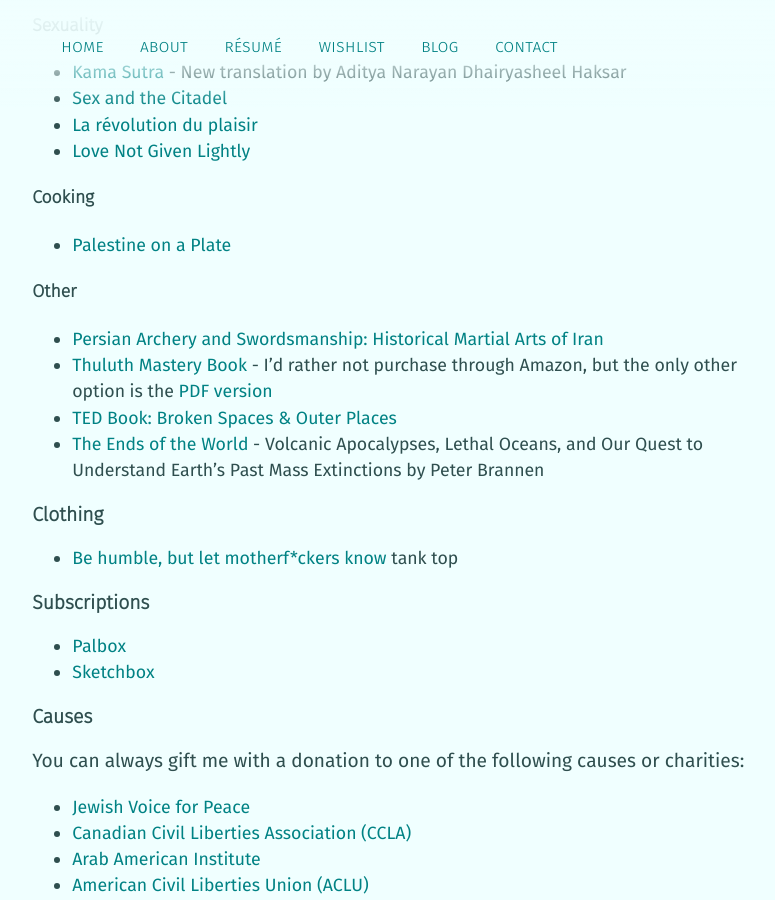
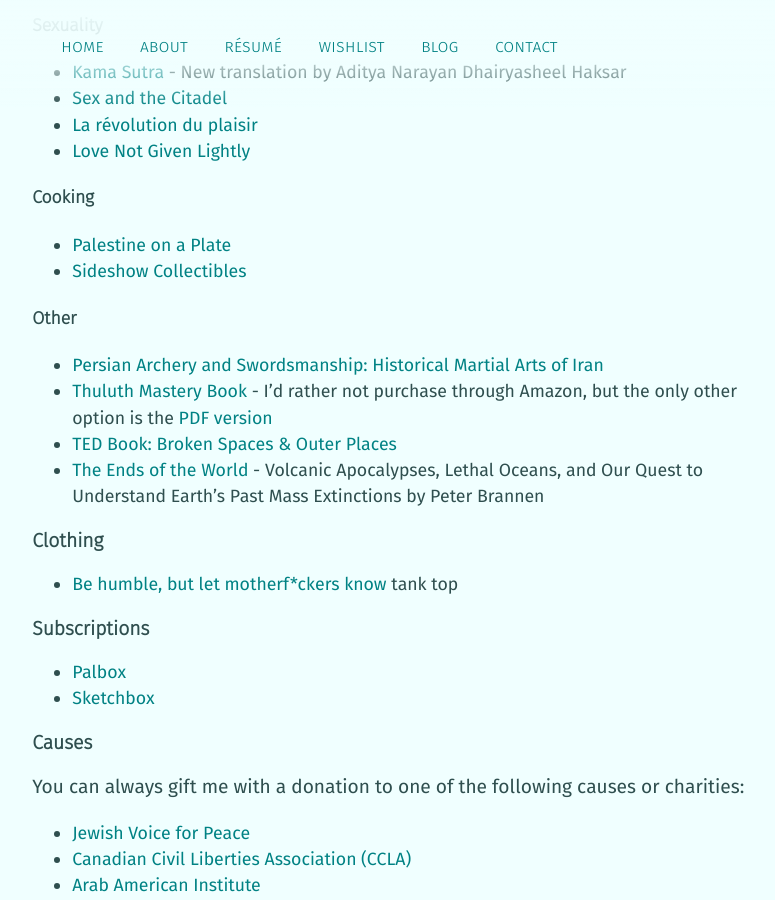
Before and after one commit to mstfacmly/mstfacmly.github.io, a Jekyll site: the page built from wishlist.md, in a window 1280 px wide and 900 px high, scrolled down 1544 px. Shown: the whole window, without its empty margins (147-922 px from the left). Built offline with Jekyll 4.4.1, drawn with Linux system fonts in a browser that asks for light colours; nearby versions of some CDN libraries; a script that is not in the unit is left out.

Commit message:
update wishlist

```diff
--- a/wishlist.md
+++ b/wishlist.md
@@ -66,6 +66,7 @@
 
 #### Cooking
 * [Palestine on a Plate](http://www.palestineonaplate.com/)
+* [Sideshow Collectibles](https://www.sideshow.com/wishlist/beb6a66c456fd252087c6d99391f36a8)
 
 #### Other
 * [Persian Archery and Swordsmanship: Historical Martial Arts of Iran](http://www.moshtaghkhorasani.com/books/persian-archery-and-swordsmanship/)
```
